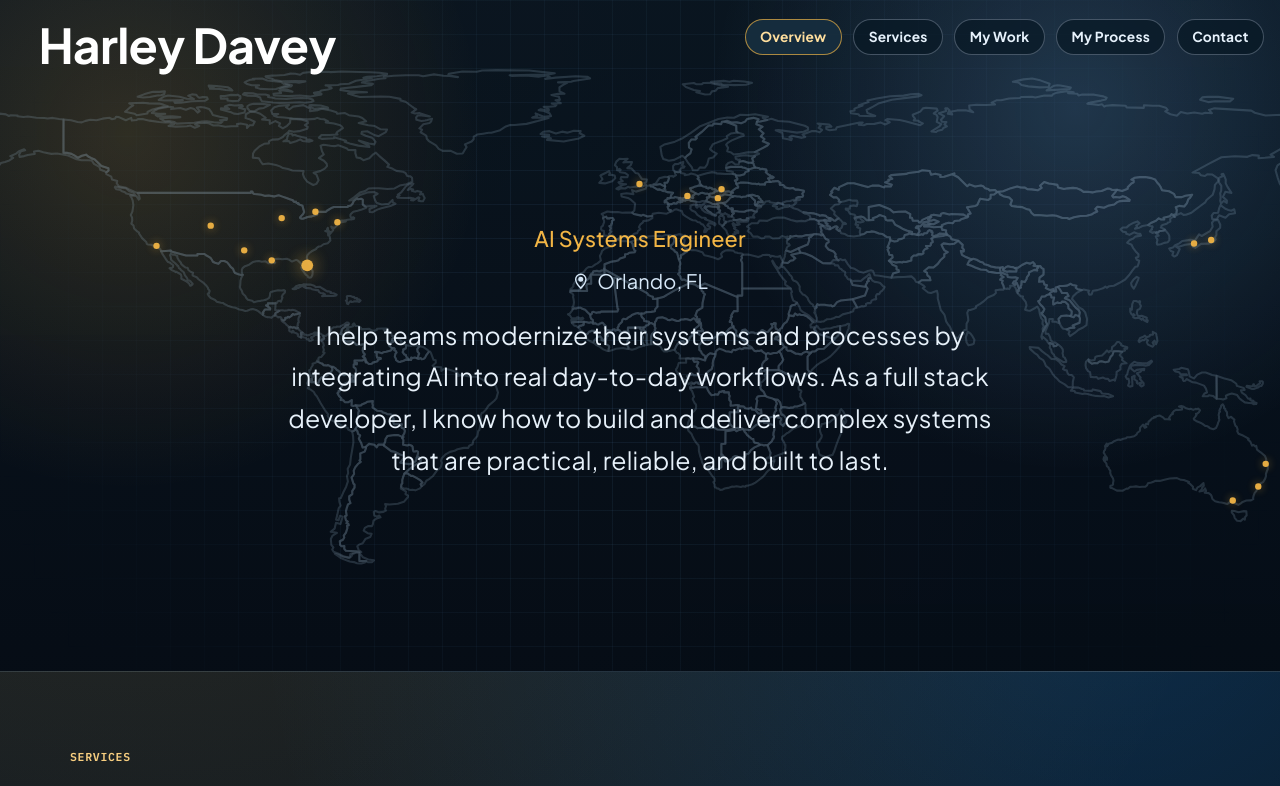
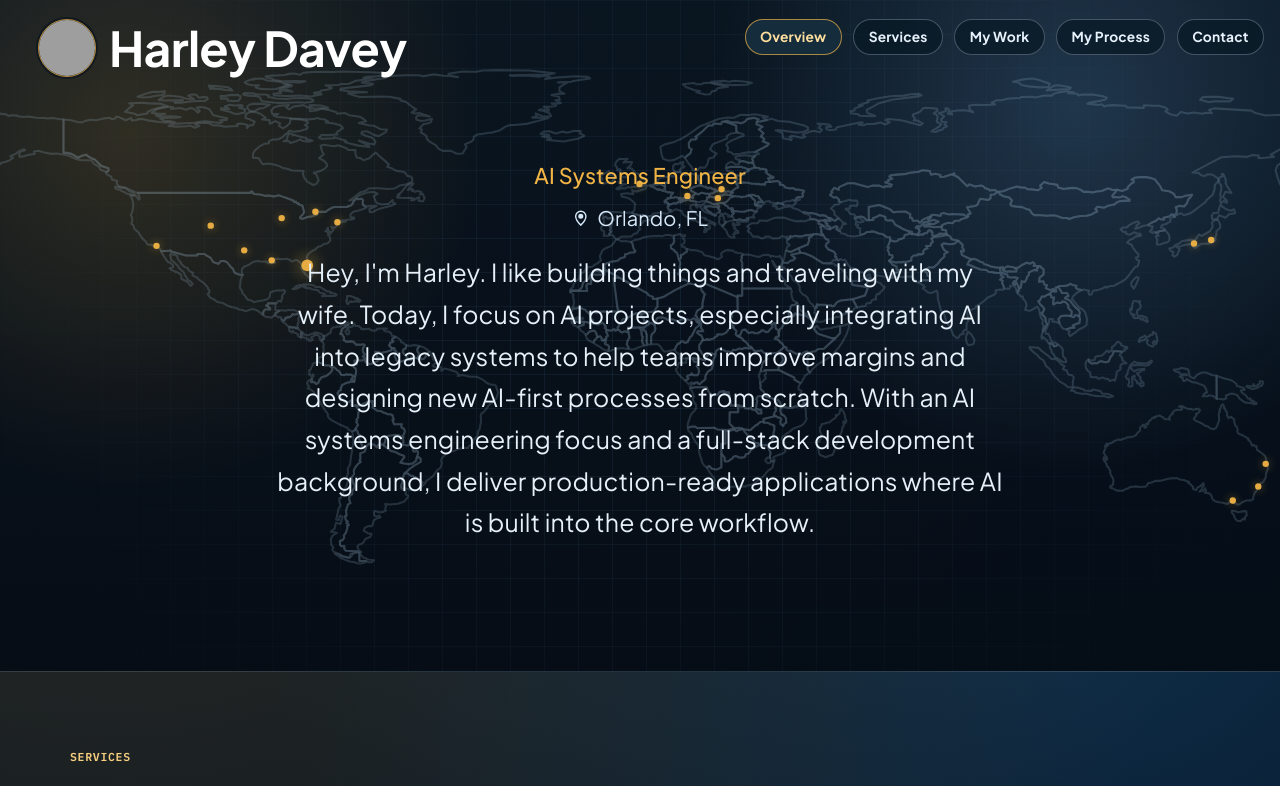
Before and after one commit to jhdavey/myportfolio, a React (Create React App) app in the folder client/: page /#/ in a window 1280 px wide. Shown: the top 786 px of the page. Built offline with nearby package versions, Linux system fonts and the light colour scheme; grey boxes are pictures that could not be loaded.

Commit message:
Add hero avatar and refine hero intro copy

```diff
--- a/client/src/pages/HomePage.js
+++ b/client/src/pages/HomePage.js
@@ -3,6 +3,7 @@ import { ReactComponent as WorldMapOutline } from '../assets/world-outline.svg';
 import projectOneImage from '../assets/notetaker.png';
 import projectTwoImage from '../assets/portfolio_screenshot.png';
 import projectThreeImage from '../assets/jsg.png';
+import headshotImage from '../assets/wedding_Speech_strokedred.png';
 
 const recentWork = [
   {
@@ -155,7 +156,10 @@ export default function HomePage() {
   return (
     <section className='page home-page'>
       <section className='home-hero-full'>
-        <h1 className='hero-name-corner fade-up'>Harley Davey</h1>
+        <div className='hero-identity-corner fade-up'>
+          <img src={headshotImage} alt='Harley Davey headshot' className='hero-avatar' />
+          <h1 className='hero-name-corner'>Harley Davey</h1>
+        </div>
         <div className='hero-world-layer' aria-hidden='true'>
           <WorldMapOutline className='hero-world-map' />
           <svg viewBox='0 0 1200 520' className='hero-map-pins'>
@@ -182,9 +186,11 @@ export default function HomePage() {
             Orlando, FL
           </p>
           <p className='hero-description'>
-            I help teams modernize their systems and processes by integrating AI into real day-to-day workflows.
-            As a full stack developer, I know how to build and deliver complex systems that are practical,
-            reliable, and built to last.
+            Hey, I&apos;m Harley. I like building things and traveling with my wife. Today, I focus on AI
+            projects, especially integrating AI into legacy systems to help teams improve margins and designing
+            new AI-first processes from scratch. With an AI systems engineering focus and a full-stack
+            development background, I deliver production-ready applications where AI is built into the core
+            workflow.
           </p>
         </div>
       </section>
--- a/client/src/styles/index.css
+++ b/client/src/styles/index.css
@@ -260,11 +260,27 @@ a {
   gap: 0.72rem;
 }
 
-.hero-name-corner {
+.hero-identity-corner {
   position: absolute;
   top: 1.2rem;
   left: min(2.4rem, 3vw);
   z-index: 2;
+  display: inline-flex;
+  align-items: center;
+  gap: 0.82rem;
+}
+
+.hero-avatar {
+  width: clamp(2.6rem, 4.6vw, 3.6rem);
+  height: clamp(2.6rem, 4.6vw, 3.6rem);
+  border-radius: 999px;
+  object-fit: cover;
+  object-position: 52% 18%;
+  border: 1px solid rgba(242, 181, 69, 0.7);
+  box-shadow: 0 0 0 2px rgba(4, 16, 30, 0.55);
+}
+
+.hero-name-corner {
   margin: 0;
   font-size: clamp(1.75rem, 4vw, 3rem);
   line-height: 1.05;
@@ -2020,9 +2036,18 @@ h1 {
 
 @media (max-width: 700px) {
 
-  .hero-name-corner {
+  .hero-identity-corner {
     top: 1rem;
     left: 1rem;
+    gap: 0.6rem;
+  }
+
+  .hero-avatar {
+    width: 2.5rem;
+    height: 2.5rem;
+  }
+
+  .hero-name-corner {
     font-size: clamp(1.5rem, 7vw, 2.15rem);
   }
 
```
